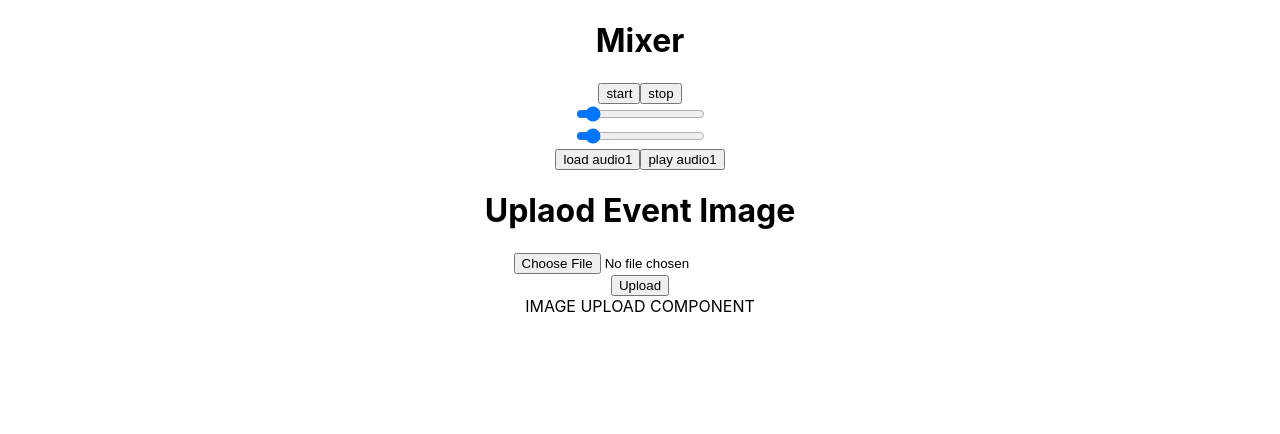
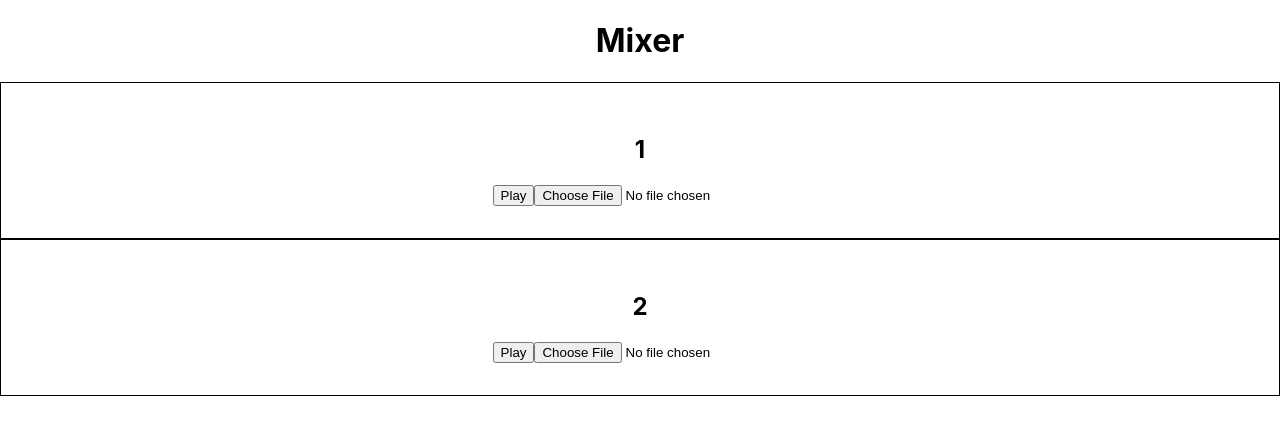
Before and after one commit to dankarger/mixer-V3, a React (Create React App) app: page / in a window 1280 px wide. Shown: the top 434 px of the page. Built offline with nearby package versions, Linux system fonts and the light colour scheme.

Commit message:
fix upload files

```diff
--- a/src/App.js
+++ b/src/App.js
@@ -1,27 +1,12 @@
 import Osc1 from "./components/Osc/Osc1";
-import {useState} from "react";
+import {useEffect, useState} from "react";
 import Audio1 from "./components/audio1/Audio1";
+import Audio2 from "./components/Audio2/Audio2";
 import './App.css';
 
 let actx = new AudioContext()
-let out = actx.destination;
-
-let osc1 = actx.createOscillator()
-let gain1 = actx.createGain();
-let filter = actx.createBiquadFilter();
-
-osc1.connect(gain1);
-gain1.connect(filter);
-filter.connect(out);
 
 
-let osc2 = actx.createOscillator()
-let gain2 = actx.createGain();
-let filter2 = actx.createBiquadFilter();
-
-osc2.connect(gain2);
-gain2.connect(filter2);
-filter2.connect(out);
 //
 // const sound1 = './sounds/cash.wav'
 // const audio = new Audio('./sounds/cash.wav');
@@ -31,19 +16,48 @@ filter2.connect(out);
 
 
 function App() {
-  const [osc1Freq , setOsc1Freq] = useState(osc2.frequency.value)
-  const [osc2Freq , setOsc2Freq] = useState(osc2.frequency.value)
+  // const [osc1Freq , setOsc1Freq] = useState(osc2.frequency.value)
+  // const [osc2Freq , setOsc2Freq] = useState(osc2.frequency.value)
+  const [gain1, setGain1] = useState()
+  const [gain2, setGain2] = useState()
+  const [out, setOut] =useState()
 
-  const changeOsc1Freq = (e) => {
-    let value = e.target.value
-    osc1.frequency.value = value
-    setOsc1Freq(value)
-  }
-  const changeOsc2Freq = (e) => {
-    let value = e.target.value
-    osc2.frequency.value = value
-    setOsc2Freq(value)
-  }
+
+  useEffect(()=>{
+
+    let osc1 = actx.createOscillator()
+    let gain1 = actx.createGain();
+    let filter = actx.createBiquadFilter();
+    let out = actx.destination;
+    setOut(out)
+    osc1.connect(gain1);
+    gain1.connect(filter);
+    setGain1(gain1)
+    filter.connect(out);
+
+
+    let osc2 = actx.createOscillator()
+    let gain2 = actx.createGain();
+    setGain2(gain2)
+    let filter2 = actx.createBiquadFilter();
+
+    osc2.connect(gain2);
+    gain2.connect(filter2);
+    filter2.connect(out);
+    setOut(out)
+  },[])
+
+
+  // const changeOsc1Freq = (e) => {
+  //   let value = e.target.value
+  //   osc1.frequency.value = value
+  //   setOsc1Freq(value)
+  // }
+  // const changeOsc2Freq = (e) => {
+  //   let value = e.target.value
+  //   osc2.frequency.value = value
+  //   setOsc2Freq(value)
+  // }
   // const audio1=()=>{
     // const sound1 = './sounds/cash.wav'
     // const audio = new Audio('./sounds/cash.wav');
@@ -59,19 +73,21 @@ function App() {
     <div className="App">
     <h1>Mixer </h1>
       {/*<button onClick={()=>audio.play()}>play audio1</button>*/}
-      <button onClick={()=> {
-        osc1.start()
-        osc2.start()
+      {/*<button onClick={()=> {*/}
+      {/*  osc1.start()*/}
+      {/*  osc2.start()*/}
 
-      }}>start</button>
-      <button onClick={()=> {
-        osc1.stop()
-        osc2.stop()
+      {/*}}>start</button>*/}
+      {/*<button onClick={()=> {*/}
+      {/*  osc1.stop()*/}
+      {/*  osc2.stop()*/}
 
-      }}>stop</button>
-       <Osc1  changeFreq={changeOsc1Freq} freq={osc1Freq}/>
-      <Osc1  changeFreq={changeOsc2Freq} freq={osc2Freq}/>
-      <Audio1 audioCtx={actx} />
+      {/*}}>stop</button>*/}
+      {/* <Osc1  changeFreq={changeOsc1Freq} freq={osc1Freq}/>*/}
+      {/*<Osc1  changeFreq={changeOsc2Freq} freq={osc2Freq}/>*/}
+      {/*<Audio1 audioCtx={actx} />*/}
+      <Audio2 audioCtx={actx}  gain={gain1} channelNumber={1}/>
+      <Audio2 audioCtx={actx} gain={gain2} channelNumber={2}/>
     </div>
   );
 }
--- /dev/null
+++ b/src/components/Audio2/Audio.css
@@ -0,0 +1,4 @@
+.channel {
+    border: 1px black solid;
+    padding: 2rem 3rem ;
+}
--- /dev/null
+++ b/src/components/Audio2/Audio2.jsx
@@ -0,0 +1,71 @@
+import {useState,useEffect} from "react";
+import './Audio.css'
+
+let a;
+const Audio2 = ({audioCtx, channelNumber, gain}) => {
+
+    const [buffer, setBuffer]  = useState(null);
+    const [ file, setFile ] = useState()
+    const [audio, setAudio] = useState();
+
+    const [buttonName, setButtonName] = useState("Play");
+
+    useEffect(() => {
+        if (a) {
+            a.pause();
+            a = null;
+            setButtonName("Play");
+        }
+        if (audio) {
+
+            a = new Audio(audio);
+
+            a.onended = () => {
+                setButtonName("Play");
+            };
+            const source = audioCtx.createMediaElementSource(a)
+            source.connect(gain)
+        }
+    }, [audio, audioCtx]);
+
+    const handleClick = () => {
+        if (buttonName === "Play") {
+            if(audioCtx.state==='suspended'){
+                audioCtx.resume()
+            }
+            a.play();
+            setButtonName("Pause");
+        } else {
+            a.pause();
+            setButtonName("Play");
+        }
+    };
+
+    //
+    // const load=()=>{
+    //     const audioContex = new AudioContext()
+    //     const audio = new Audio(sound)
+    //     const source = audioContex.createMediaElementSource(audio)
+    //     source.connect(audioContex.destination)
+    //     audio.play()
+    // }
+    const addFile = (e) => {
+        if (e.target.files[0]) {
+            setAudio(URL.createObjectURL(e.target.files[0]));
+        }
+    };
+
+    return (
+        <div>
+
+            <div className="channel">
+                <h2>{channelNumber}</h2>
+                <button onClick={handleClick}>{buttonName}</button>
+                <input type="file" onChange={addFile} />
+            </div>
+        </div>
+    )
+
+
+}
+export default Audio2
```
Also changed, not shown: 1 other file (tests, documents, lock files or other folders).
